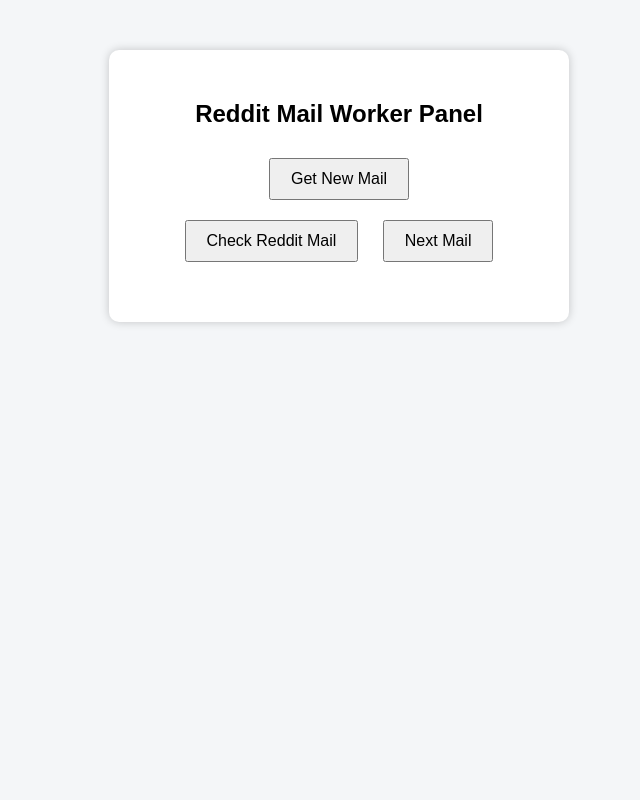
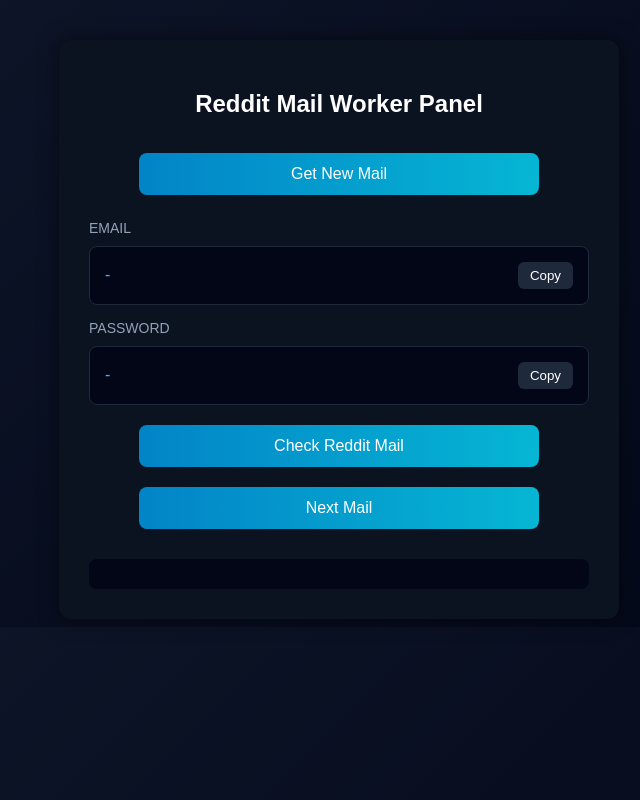
Before and after one commit to Sonpink/reddit-mail-bot, a Flask app: page / in a window 1280 px wide. Shown: the whole page, without its empty margins (301-941 px from the left). Run offline with Flask 3, Linux system fonts and the light colour scheme.

Commit message:
UI upgrade fancy design

```diff
--- a/templates/index.html
+++ b/templates/index.html
@@ -4,49 +4,125 @@
 <title>Reddit Mail Worker Panel</title>
 
 <style>
+
 body {
-    font-family: Arial;
-    background: #f4f6f8;
+    font-family: Arial, sans-serif;
+    background: linear-gradient(135deg, #0f172a, #020617);
+    color: white;
     text-align: center;
-    margin-top: 50px;
+    margin-top: 40px;
 }
 
 .container {
-    background: white;
+    background: #0b1220;
     padding: 30px;
-    width: 400px;
+    width: 500px;
     margin: auto;
-    border-radius: 10px;
-    box-shadow: 0 0 10px rgba(0,0,0,0.2);
+    border-radius: 12px;
+    box-shadow: 0 0 20px rgba(0,0,0,0.5);
 }
 
-button {
-    padding: 10px 20px;
-    margin: 10px;
+h2 {
+    margin-bottom: 25px;
+}
+
+.account-box {
+
+    background: #020617;
+    border: 1px solid #1e293b;
+    padding: 15px;
+    margin: 10px 0;
+    border-radius: 8px;
+    display: flex;
+    justify-content: space-between;
+    align-items: center;
+}
+
+.account-text {
+    color: #38bdf8;
     font-size: 16px;
+    word-break: break-all;
+}
+
+.copy-btn {
+
+    background: #1e293b;
+    border: none;
+    color: white;
+    padding: 6px 12px;
+    border-radius: 6px;
     cursor: pointer;
 }
 
+.copy-btn:hover {
+    background: #334155;
+}
+
+.main-btn {
+
+    background: linear-gradient(90deg, #0284c7, #06b6d4);
+    border: none;
+    color: white;
+    padding: 12px 20px;
+    margin: 10px;
+    font-size: 16px;
+    border-radius: 8px;
+    cursor: pointer;
+    width: 80%;
+}
+
+.main-btn:hover {
+    opacity: 0.9;
+}
+
 .result {
+
     margin-top: 20px;
     text-align: left;
+    background: #020617;
+    padding: 15px;
+    border-radius: 8px;
 }
+
+hr {
+    border: 0.5px solid #1e293b;
+}
+
+.label {
+    text-align: left;
+    margin-top: 15px;
+    color: #94a3b8;
+    font-size: 14px;
+}
+
 </style>
 
 </head>
+
 <body>
 
 <div class="container">
 
 <h2>Reddit Mail Worker Panel</h2>
 
-<button onclick="getAccount()">Get New Mail</button>
+<button class="main-btn" onclick="getAccount()">Get New Mail</button>
 
-<div id="account"></div>
+<div class="label">EMAIL</div>
 
-<button onclick="checkMail()">Check Reddit Mail</button>
+<div class="account-box">
+    <div class="account-text" id="emailText">-</div>
+    <button class="copy-btn" onclick="copyText('emailText', this)">Copy</button>
+</div>
 
-<button onclick="getAccount()">Next Mail</button>
+<div class="label">PASSWORD</div>
+
+<div class="account-box">
+    <div class="account-text" id="passwordText">-</div>
+    <button class="copy-btn" onclick="copyText('passwordText', this)">Copy</button>
+</div>
+
+<button class="main-btn" onclick="checkMail()">Check Reddit Mail</button>
+<button class="main-btn" onclick="getAccount()">Next Mail</button>
 
 <div class="result" id="result"></div>
 
@@ -56,6 +132,7 @@
 
 let current = null;
 
+
 function getAccount(){
 
 fetch("/get_account")
@@ -63,26 +140,30 @@
 .then(data => {
 
 if(data.status === "empty"){
+
 alert("No accounts available");
 return;
+
 }
 
 current = data;
 
-document.getElementById("account").innerHTML =
-"<b>Email:</b> " + data.email + "<br>" +
-"<b>Password:</b> " + data.password;
+document.getElementById("emailText").innerText = data.email;
+document.getElementById("passwordText").innerText = data.password;
 
 document.getElementById("result").innerHTML = "";
 
 });
 }
 
+
 function checkMail(){
 
 if(!current){
+
 alert("Get account first");
 return;
+
 }
 
 fetch("/check_mail", {
@@ -101,6 +182,7 @@
 "<b>No Reddit mails found</b>";
 
 return;
+
 }
 
 let html = "";
@@ -115,9 +197,28 @@
 document.getElementById("result").innerHTML = html;
 
 });
+
+}
+
+
+function copyText(id, btn){
+
+let text = document.getElementById(id).innerText;
+
+navigator.clipboard.writeText(text);
+
+btn.innerText = "Copied!";
+
+setTimeout(() => {
+
+btn.innerText = "Copy";
+
+}, 1500);
+
 }
 
 </script>
 
 </body>
+
 </html>
```
